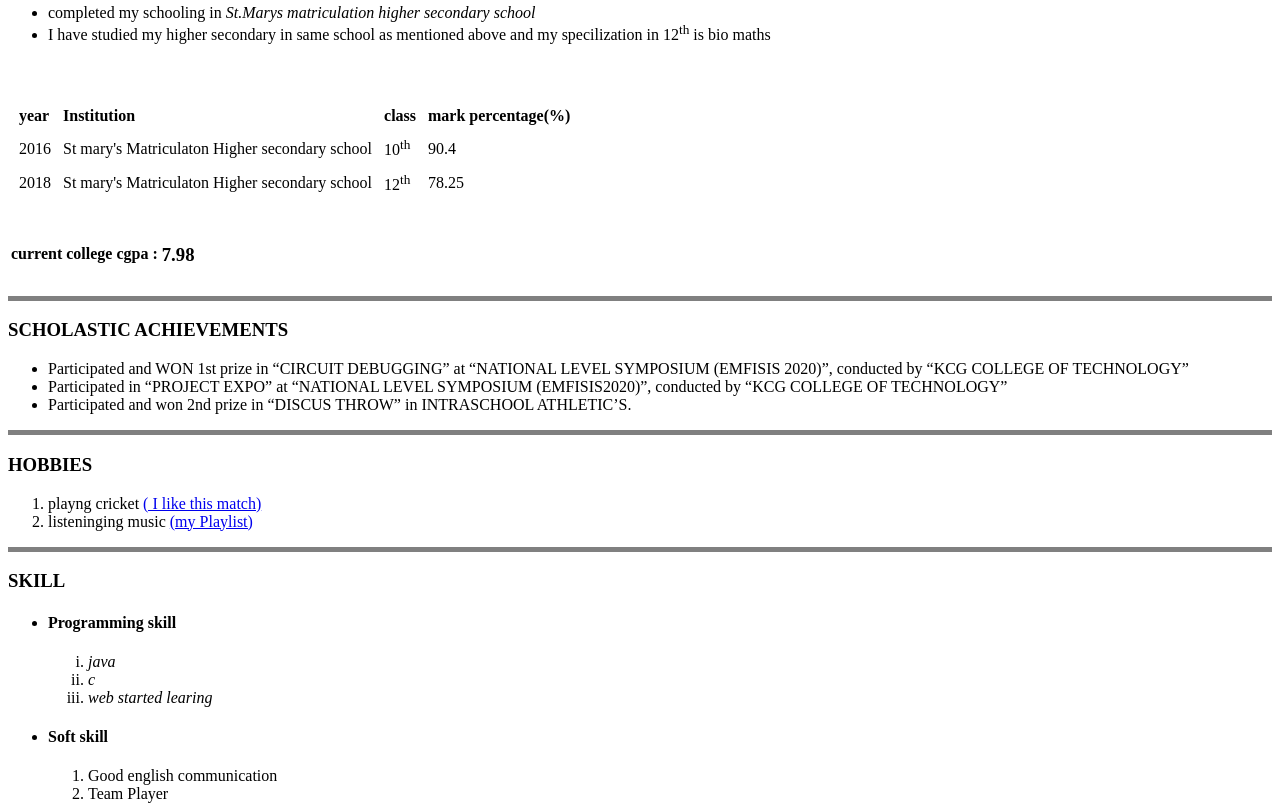
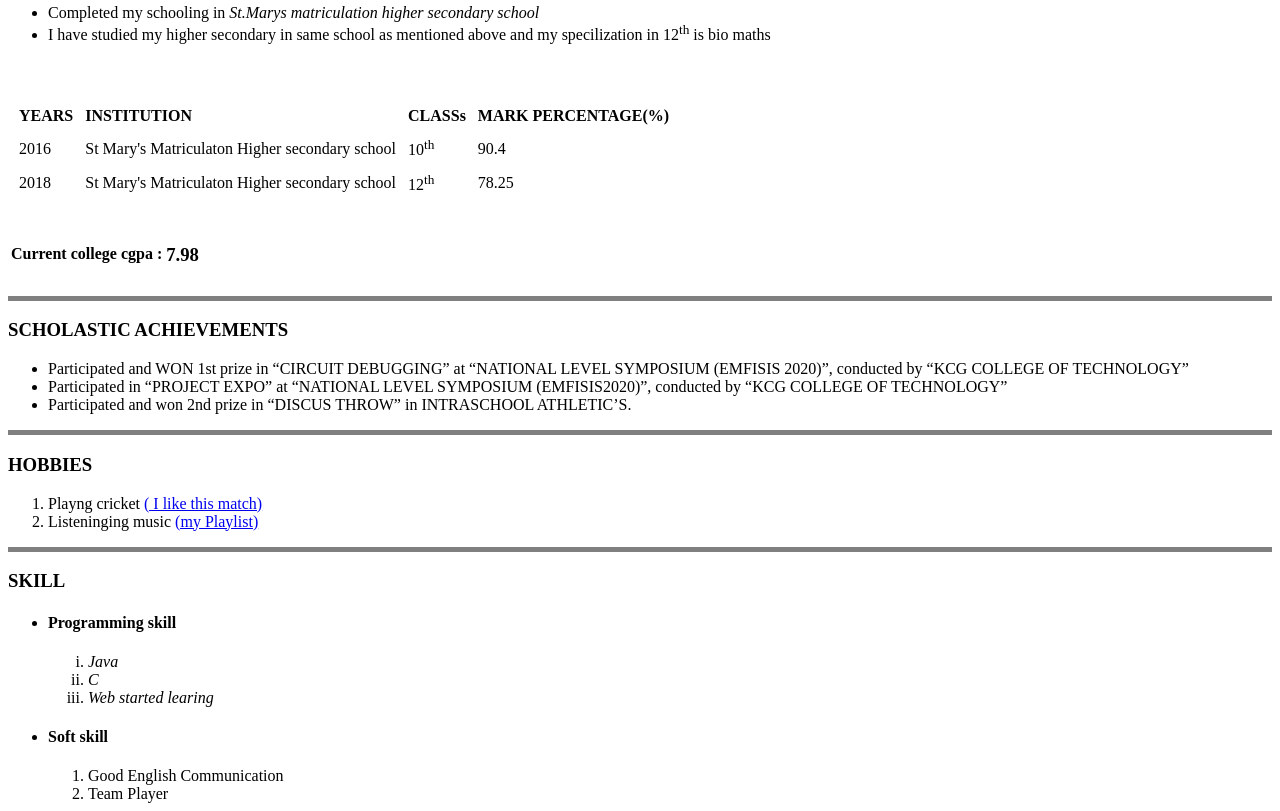
Before and after one commit to sivaprakashK03/my_first, a plain HTML site: page index.html in a window 1280 px wide. Shown: the part 529-1340 px from the top of the page. Drawn offline with Linux system fonts and the light colour scheme.

Commit message:
Update index.html

```diff
--- a/index.html
+++ b/index.html
@@ -5,24 +5,24 @@
 
     <title>My Info</title>
     </head>
-    <body><table><tr><td><img src="Shiva.JPG" height="200" width="200"></td></tr></table><h1>SIVA_PRAKASH_K</h1>
+    <body><table><tr><td><img src="Shiva.JPG" height="200" width="200"></td></tr></table><h1>SIVA PRAKASH K</h1>
        <h2>College Name: <em>Rajalakshmi Engineering College </em></h2>
      <h2>Bachelores Degree</h2>
         <h2>Department of<i> Electrical and Electronics Engineering</i><br>
     </h2>
         <p>
-        my email id  <strong style="align-content: center">sivaprakash.k.2018.eee@rajalashkshmi.edu.in</strong><br>
+        My email id  <strong style="align-content: center">sivaprakash.k.2018.eee@rajalashkshmi.edu.in</strong><br>
             <hr size="5" noshade>
     <h3>EDUCATION</h3><ul>
-    <li> completed my schooling in <em>St.Marys matriculation higher secondary school</em> <br><li>
+    <li> Completed my schooling in <em>St.Marys matriculation higher secondary school</em> <br><li>
     I have studied my higher secondary in same school as mentioned above and my specilization in 12<sup>th</sup> is bio maths</li>
     </ul>
     <table   cellspacing="10">
-        <tr ><td><b>year</b></td><td><b>Institution</b></td><td><b>class</b></td><td><b>mark percentage(%)</b></td></tr>
-    <tr><td>2016</td><td>St mary's Matriculaton Higher secondary school</td><td>10<sup>th</sup></td><td>90.4</td></tr>
-        <tr><td>2018</td><td>St  mary's Matriculaton Higher secondary school</td><td>12<sup>th</sup></td><td>78.25</td></tr>
+        <tr ><td><b>YEARS</b></td><td><b>INSTITUTION</b></td><td><b>CLASSs</b></td><td><b>MARK PERCENTAGE(%)</b></td></tr>
+    <tr><td>2016</td><td>St Mary's Matriculaton Higher secondary school</td><td>10<sup>th</sup></td><td>90.4</td></tr>
+        <tr><td>2018</td><td>St  Mary's Matriculaton Higher secondary school</td><td>12<sup>th</sup></td><td>78.25</td></tr>
         <br><br></table><table><br><br>
-        <tr><td><h4>current college cgpa : </h4></td><td><h3>7.98</h3></td>
+        <tr><td><h4>Current college cgpa : </h4></td><td><h3>7.98</h3></td>
         </tr>        </table>
     <hr border="5" size="5" noshade>
     <h3>SCHOLASTIC ACHIEVEMENTS
@@ -36,22 +36,22 @@
           <hr size="5" noshade>
     <h3>HOBBIES</h3>
     <ol>
-        <li>playng cricket <a href="https://www.youtube.com/watch?v=TVN6e4eGop0" alt="../pic,png"> ( I like this match)</a></li>
-    <li>listeninging music <a href="https://www.youtube.com/watch?v=FK6dUrfYx84&list=PLUg6vO2_neOQFgj1nqFxYGBuwKAm3de1s"> (my Playlist)</a></li></ol>
+        <li>Playng cricket <a href="https://www.youtube.com/watch?v=TVN6e4eGop0" alt="../pic,png"> ( I like this match)</a></li>
+    <li>Listeninging music <a href="https://www.youtube.com/watch?v=FK6dUrfYx84&list=PLUg6vO2_neOQFgj1nqFxYGBuwKAm3de1s"> (my Playlist)</a></li></ol>
     <hr size="5" noshade>
     <P>
         <h3>SKILL</h3>
         <ul><li><h4>Programming skill</h4></li>
         <ol type="i">
-            <li><i>java</i></li>
+            <li><i>Java</i></li>
         <li>
-            <i>c
+            <i>C
             </i>
         </li>
               <li>
-                  <i>web started learing</i></li>
+                  <i>Web started learing</i></li>
             </ol></ul>
-        <ul><li><h4>Soft skill</h4></li><ol><li>Good english communication</li><li>Team Player</li></ol></ul>
+        <ul><li><h4>Soft skill</h4></li><ol><li>Good English Communication</li><li>Team Player</li></ol></ul>
     </P>
     <hr size="5" noshade>
         <h3>PROJECTS </h3>
```
